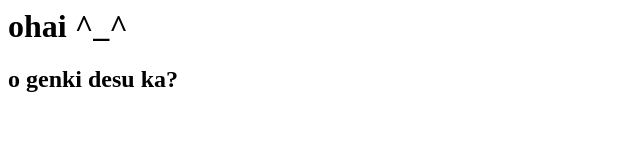
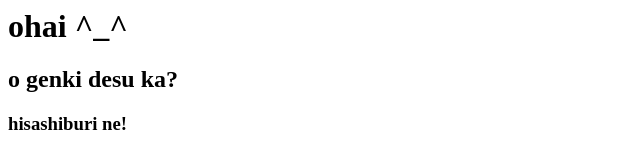
Before and after one commit to andreamercado/hello-world, a plain HTML site: page index.html in a window 1280 px wide. Shown: the whole page, without its empty margins (0-640 px from the left). Drawn offline with Linux system fonts and the light colour scheme.

Commit message:
showing more interest

```diff
--- a/index.html
+++ b/index.html
@@ -2,5 +2,6 @@
 <body>
 <h1>ohai ^_^</h1>
 <h2>o genki desu ka?</h2>
+<h3>hisashiburi ne!</h3>
 </body>
 </html>
```
